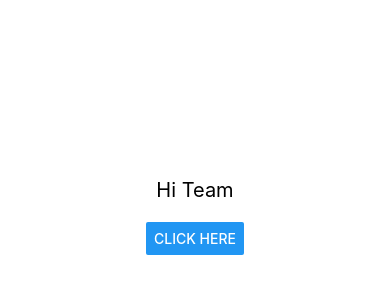
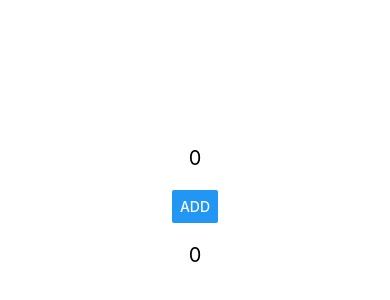
Before and after one commit to peddiraju11/ReactNative_Sample, a React Native app: screen / in a window 390 px wide. Shown: the part 216-516 px from the top of the page. Built offline with nearby package versions, Linux system fonts and the light colour scheme.

Commit message:
Worked on increment task using state

```diff
--- a/App.js
+++ b/App.js
@@ -6,16 +6,24 @@
  * @flow strict-local
  */
 
-import React from 'react';
+import React, { useState } from 'react';
 import {
   StyleSheet, View, Text, Button, Linking
 } from 'react-native';
 
 const App = () => {
+
+  const [value, setValue] = useState(0)
+  const [clickValue, setClickValue] = useState(0)
+  const onPressAdd = () => {
+    setValue(value + 5)
+    setClickValue(clickValue + 1)
+  }
   return (
     <View style={styles.body}>
-      <Text style={styles.text}>Hi Team</Text>
-      <Button style={styles.button} title='Click Here' onPress={() => { Linking.openURL("https://www.youtube.com") }}></Button>
+      <Text style={styles.text}>{value}</Text>
+      <Button style={styles.button} title='Add' onPress={() => { onPressAdd() }}></Button>
+      <Text style={styles.text}>{clickValue}</Text>
     </View>
   );
 };
```
